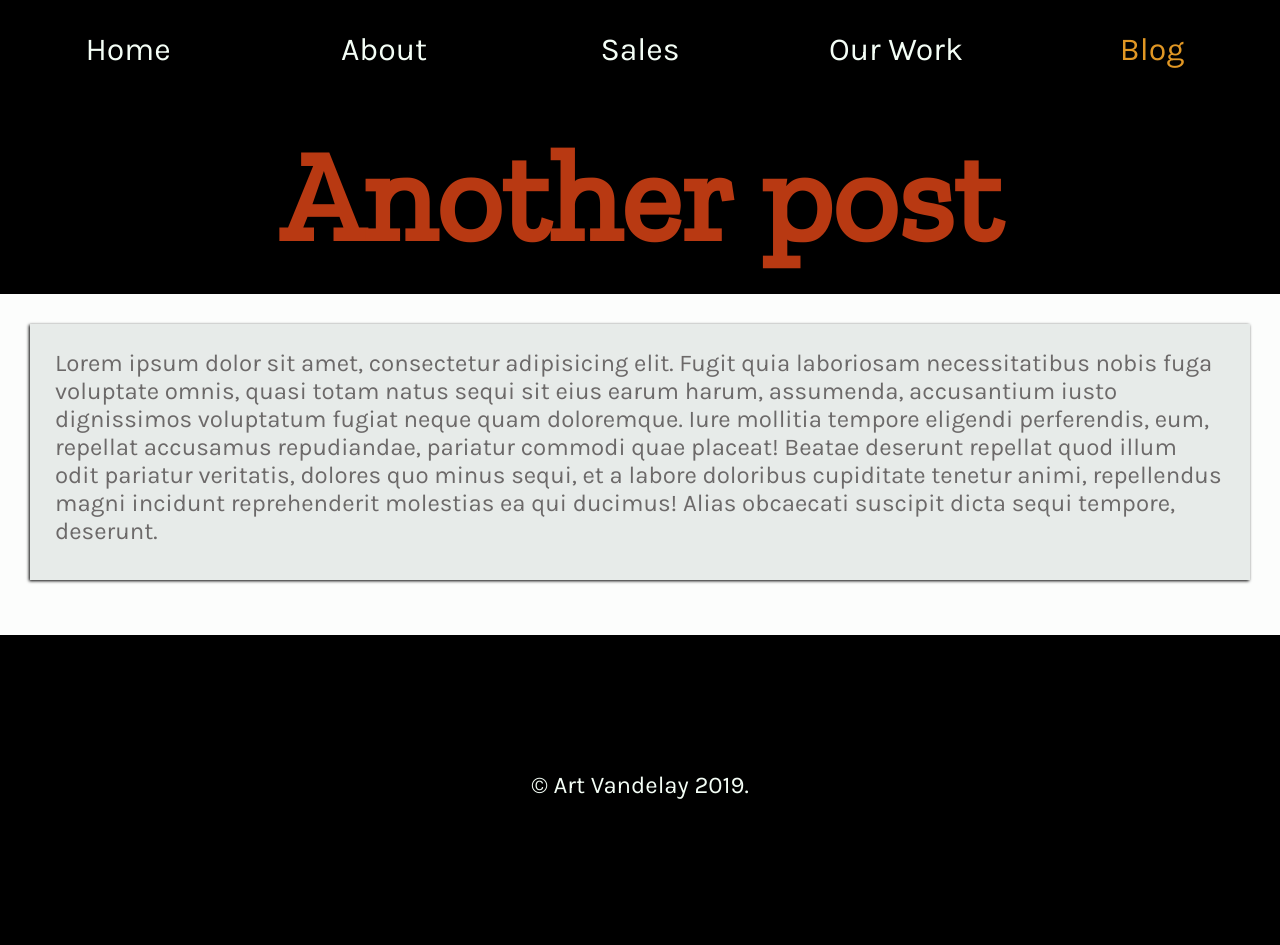
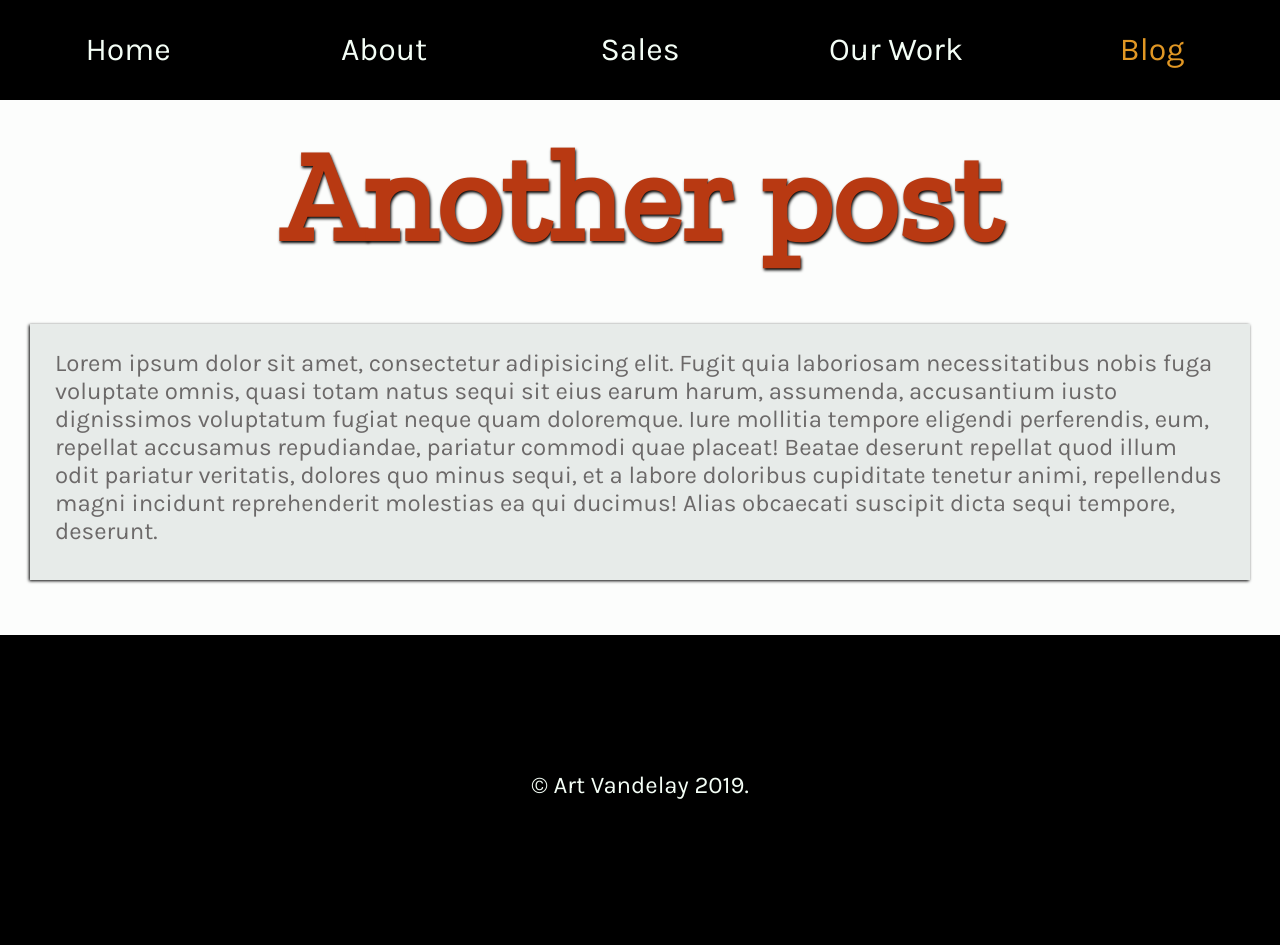
Before and after one commit to russelljkennedy/vandelay-industries, a Jekyll site: the page built from blog/_posts/2019-02-17-Post-2.md, in a window 1280 px wide. Built offline with Jekyll 4.4.1, drawn with Linux system fonts in a browser that asks for light colours.

Commit message:
Updated blog post layout

```diff
--- a/_layouts/post.html
+++ b/_layouts/post.html
@@ -1,7 +1,7 @@
 ---
 layout: default
 ---
-<section class="title-container">
+<section class="bl-title-container">
   <h1 class="title">{{ page.title }}</h1>
 </section>
 <div class="vl-page">
```
